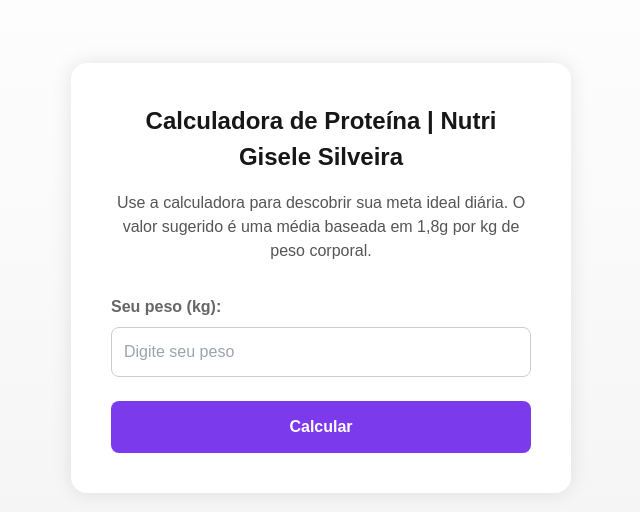
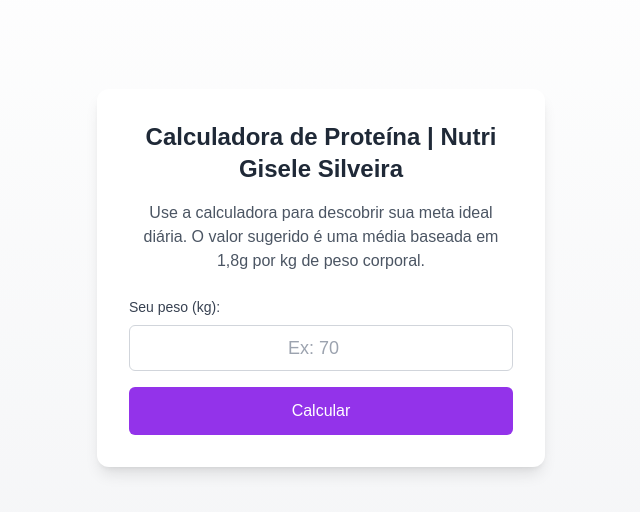
Before and after one commit to giselesilveira/meu-app-proteina, a Next.js app: page / in a window 1280 px wide. Shown: the part 122-634 px from the top of the page, without its empty margins (319-959 px from the left). Built offline with nearby package versions, Linux system fonts and the light colour scheme.

Commit message:
Update page.tsx

```diff
--- a/app/page.tsx
+++ b/app/page.tsx
@@ -1,98 +1,54 @@
 'use client';
-import React, { useState } from 'react';
+import { useState } from 'react';
 
 export default function Home() {
   const [peso, setPeso] = useState('');
-  const [proteina, setProteina] = useState<number | null>(null);
+  const [resultado, setResultado] = useState('');
 
-  const handleCalcular = () => {
+  const calcularProteina = () => {
     const pesoNumber = parseFloat(peso.replace(',', '.'));
-    if (!isNaN(pesoNumber)) {
-      const resultado = pesoNumber * 1.8;
-      setProteina(resultado);
-    } else {
-      setProteina(null);
+    if (isNaN(pesoNumber)) {
+      setResultado('Por favor, insira um peso válido.');
+      return;
     }
+
+    const gramas = pesoNumber * 1.8;
+    setResultado(`Você precisa de aproximadamente ${gramas.toFixed(0)}g de proteína por dia.`);
   };
 
   return (
-    <div style={{
-      minHeight: '100vh',
-      display: 'flex',
-      justifyContent: 'center',
-      alignItems: 'center',
-      background: 'linear-gradient(to bottom, #ffffff, #f3f3f3)',
-      padding: '20px'
-    }}>
-      <div style={{
-        background: '#fff',
-        padding: '40px',
-        borderRadius: '16px',
-        boxShadow: '0 0 20px rgba(0,0,0,0.1)',
-        maxWidth: '500px',
-        width: '100%',
-        textAlign: 'center',
-        fontFamily: 'sans-serif'
-      }}>
-        <h1 style={{ fontSize: '24px', fontWeight: 'bold', marginBottom: '16px' }}>
+    <main className="flex min-h-screen flex-col items-center justify-center p-4 bg-gradient-to-b from-white to-gray-100">
+      <div className="w-full max-w-md rounded-xl bg-white p-8 shadow-lg">
+        <h1 className="mb-4 text-center text-2xl font-bold text-gray-800">
           Calculadora de Proteína | Nutri Gisele Silveira
         </h1>
-        <p style={{ fontSize: '16px', color: '#555', marginBottom: '32px' }}>
+        <p className="mb-6 text-center text-gray-600">
           Use a calculadora para descobrir sua meta ideal diária. O valor sugerido é uma média baseada em 1,8g por kg de peso corporal.
         </p>
-
-        <label
-          style={{
-            display: 'block',
-            marginBottom: '8px',
-            textAlign: 'left',
-            fontSize: '16px',
-            fontWeight: 'bold',
-            color: '#666'
-          }}
-        >
+        <div className="mb-4">
+          <label htmlFor="peso" className="mb-2 block text-sm font-medium text-gray-700">
             Seu peso (kg):
           </label>
           <input
             type="number"
             inputMode="decimal"
+            id="peso"
             value={peso}
             onChange={(e) => setPeso(e.target.value)}
-          placeholder="Digite seu peso"
-          style={{
-            width: '100%',
-            padding: '12px',
-            borderRadius: '8px',
-            border: '1px solid #ccc',
-            marginBottom: '24px',
-            fontSize: '16px',
-          }}
+            className="w-full rounded-md border border-gray-300 p-2 text-center text-lg focus:border-purple-500 focus:outline-none focus:ring-2 focus:ring-purple-200"
+            placeholder="Ex: 70"
           />
-
+        </div>
         <button
-          onClick={handleCalcular}
-          style={{
-            width: '100%',
-            padding: '14px',
-            backgroundColor: '#7C3AED',
-            color: '#fff',
-            border: 'none',
-            borderRadius: '8px',
-            fontSize: '16px',
-            fontWeight: 'bold',
-            cursor: 'pointer',
-            transition: 'background-color 0.3s ease'
-          }}
+          onClick={calcularProteina}
+          className="w-full rounded-md bg-purple-600 p-3 text-white transition hover:bg-purple-700"
         >
           Calcular
         </button>
-
-        {proteina !== null && (
-          <p style={{ marginTop: '24px', fontSize: '18px', fontWeight: 'bold' }}>
-            Você precisa de aproximadamente <strong>{proteina.toFixed(0)}g</strong> de proteína por dia.
-          </p>
+        {resultado && (
+          <p className="mt-6 text-center text-lg font-semibold text-gray-800">{resultado}</p>
         )}
       </div>
-    </div>
+    </main>
   );
 }
```
Lines whose indentation alone changed are shown as unchanged.
